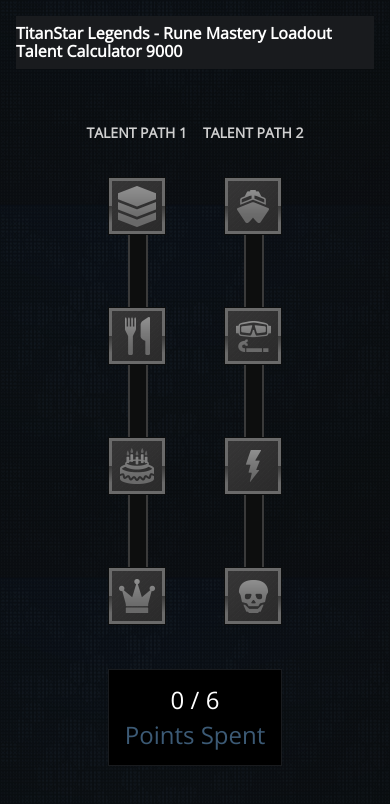
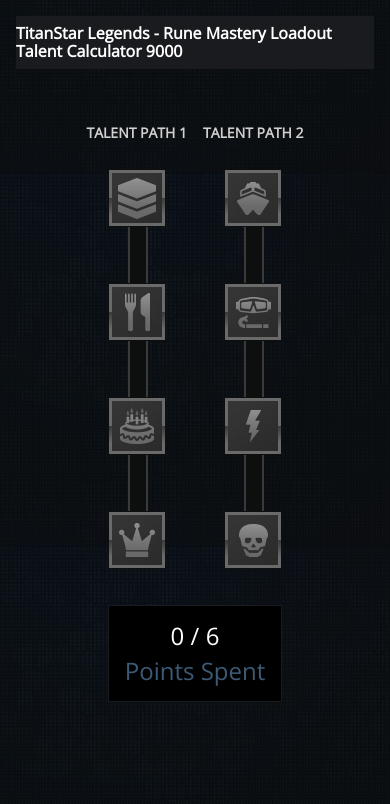
Before and after one commit to RobertTate/titanstar-legends, a React (Vite) app: page / in a window 390 px wide. Shown: the top 804 px of the page. Built offline with nearby package versions, Linux system fonts and the light colour scheme.

Commit message:
import order and mobile style tweak

```diff
--- a/src/components/container.tsx
+++ b/src/components/container.tsx
@@ -1,5 +1,4 @@
 import type { PropsWithChildren } from "react";
-
 import containerStyles from "./container.module.scss";
 
 type ContainerProps = {
--- a/src/components/points.tsx
+++ b/src/components/points.tsx
@@ -1,6 +1,6 @@
-import type { AppState } from "../types";
 import { useSelector } from "react-redux";
 import pointsStyles from "./points.module.scss";
+import type { AppState } from "../types";
 
 export default function Points() {
   const pointsSpent = useSelector((state: AppState) => state.pointsSpent);
--- a/src/components/rune.module.scss
+++ b/src/components/rune.module.scss
@@ -7,7 +7,7 @@
   position: relative;
 
   @include palm {
-    margin: $spacing-2-half 0;
+    margin: $spacing-2 0;
   }
 
   @include lap-up {
--- a/src/components/rune.tsx
+++ b/src/components/rune.tsx
@@ -1,8 +1,8 @@
 import { useState } from "react";
+import type { MouseEvent } from "react";
 import { useDispatch, useSelector } from "react-redux";
+import AppActions from "../redux/actions";
 import runeStyles from "./rune.module.scss";
-import AppActions from "../redux/actions";
-import type { MouseEvent } from "react";
 import type { AppState, RuneNameWithPath, Rune } from "../types";
 
 export default function Rune({ name, path }: RuneNameWithPath) {
--- a/src/components/talentpath.tsx
+++ b/src/components/talentpath.tsx
@@ -1,5 +1,5 @@
+import Rune from "./rune";
 import { initialAppState as stateObj } from "../redux/state";
-import Rune from "./rune";
 import talentPathStyles from "./talentpath.module.scss";
 import type { TalentPathName } from "../types";
 
--- a/src/redux/actions.ts
+++ b/src/redux/actions.ts
@@ -1,5 +1,5 @@
+import APP_CONSTANTS from "./constants";
 import type { RuneWithPath } from "../types";
-import APP_CONSTANTS from "./constants";
 
 const AppActions = {
   selectRune(payload: RuneWithPath) {
--- a/src/redux/reducer.ts
+++ b/src/redux/reducer.ts
@@ -1,7 +1,7 @@
+import APP_CONSTANTS from "./constants";
+import { initialAppState } from "./state";
+import { selectRune, deselectRune } from "./reducerFunctions";
 import type { Reducer } from "@reduxjs/toolkit";
-import { initialAppState } from "./state";
-import APP_CONSTANTS from "./constants";
-import { selectRune, deselectRune } from "./reducerFunctions";
 
 const appReducer: Reducer = (state = initialAppState, action) => {
   switch (action.type) {
```
